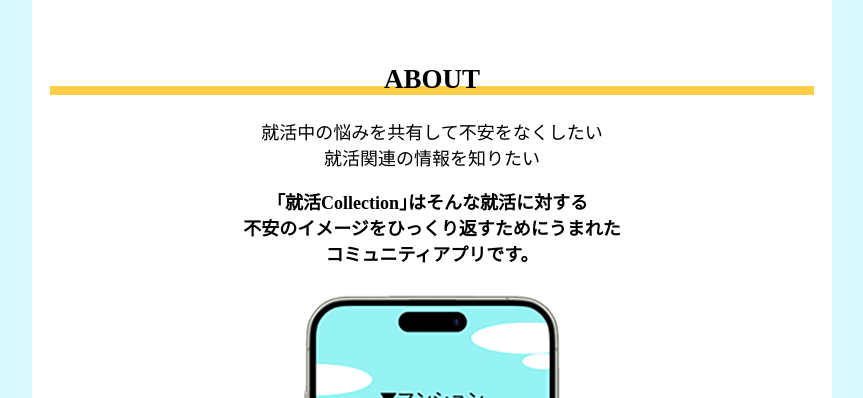
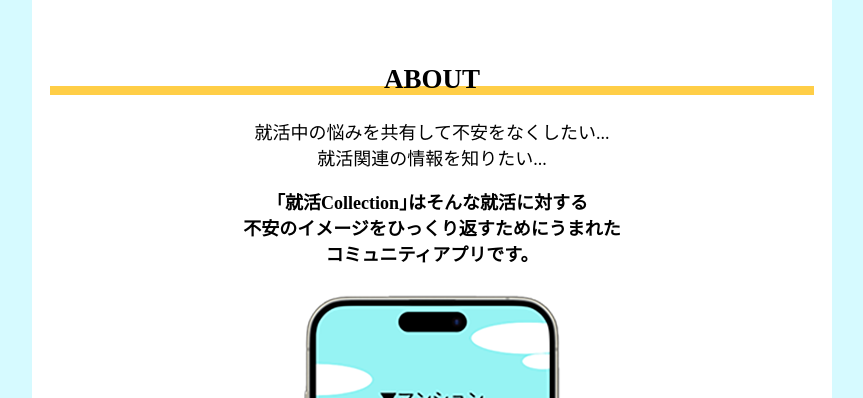
Before and after one commit to chuka178/SyukatsuCollection, a plain HTML site: page index.html in a window 1280 px wide. Shown: the part 402-800 px from the top of the page, without its empty margins (208-1071 px from the left). Drawn offline with Linux system fonts and the light colour scheme; a script that the page names is missing.

Commit message:
Update index.html

```diff
--- a/index.html
+++ b/index.html
@@ -26,8 +26,8 @@
           <h1>ABOUT</h1>
           <div class="sec-container">
             <p>
-              就活中の悩みを共有して不安をなくしたい<br />
-              就活関連の情報を知りたい
+              就活中の悩みを共有して不安をなくしたい...<br />
+              就活関連の情報を知りたい...
             </p>
             <p>
               <strong>｢就活Collection｣はそんな就活に対する<br />
```
